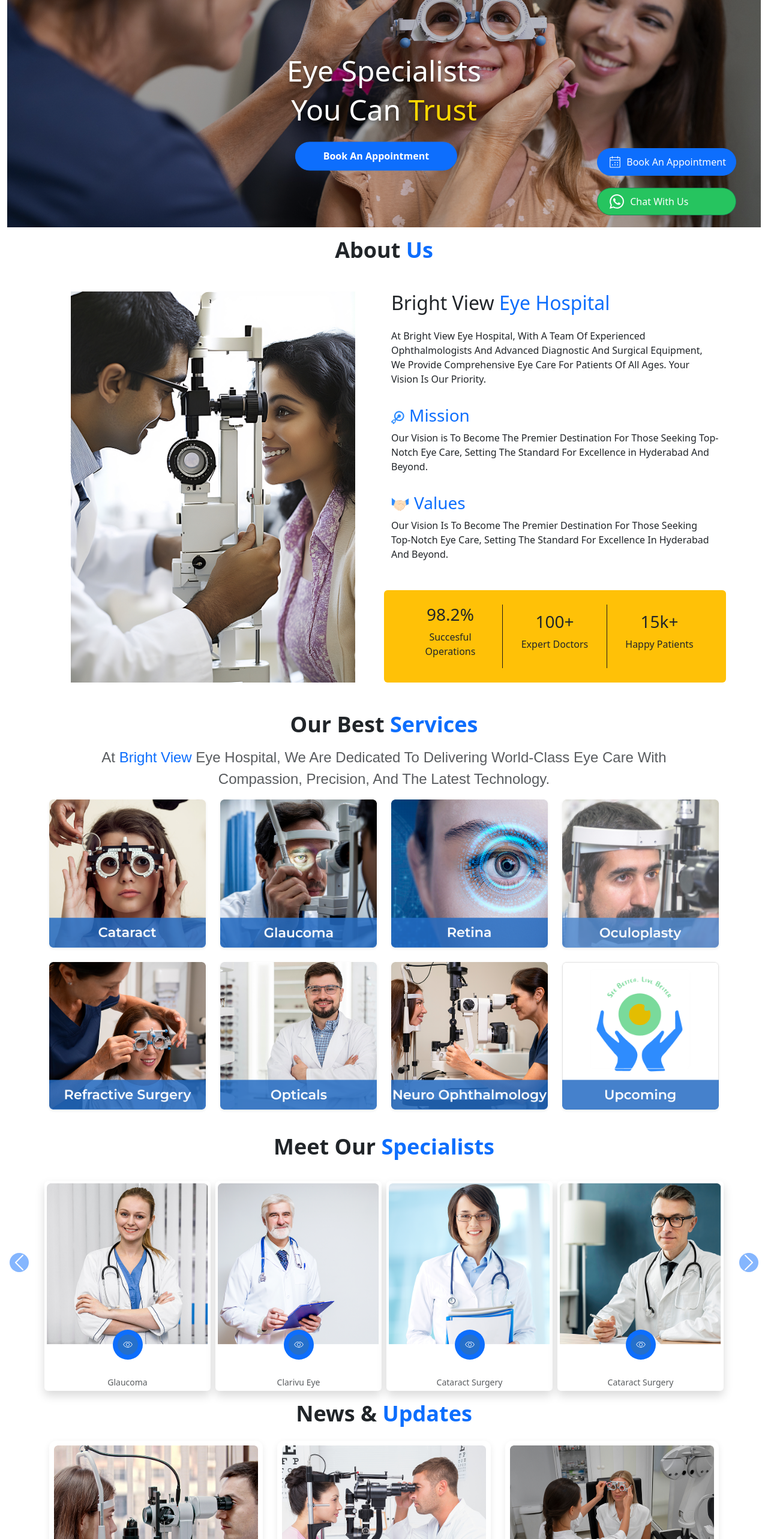
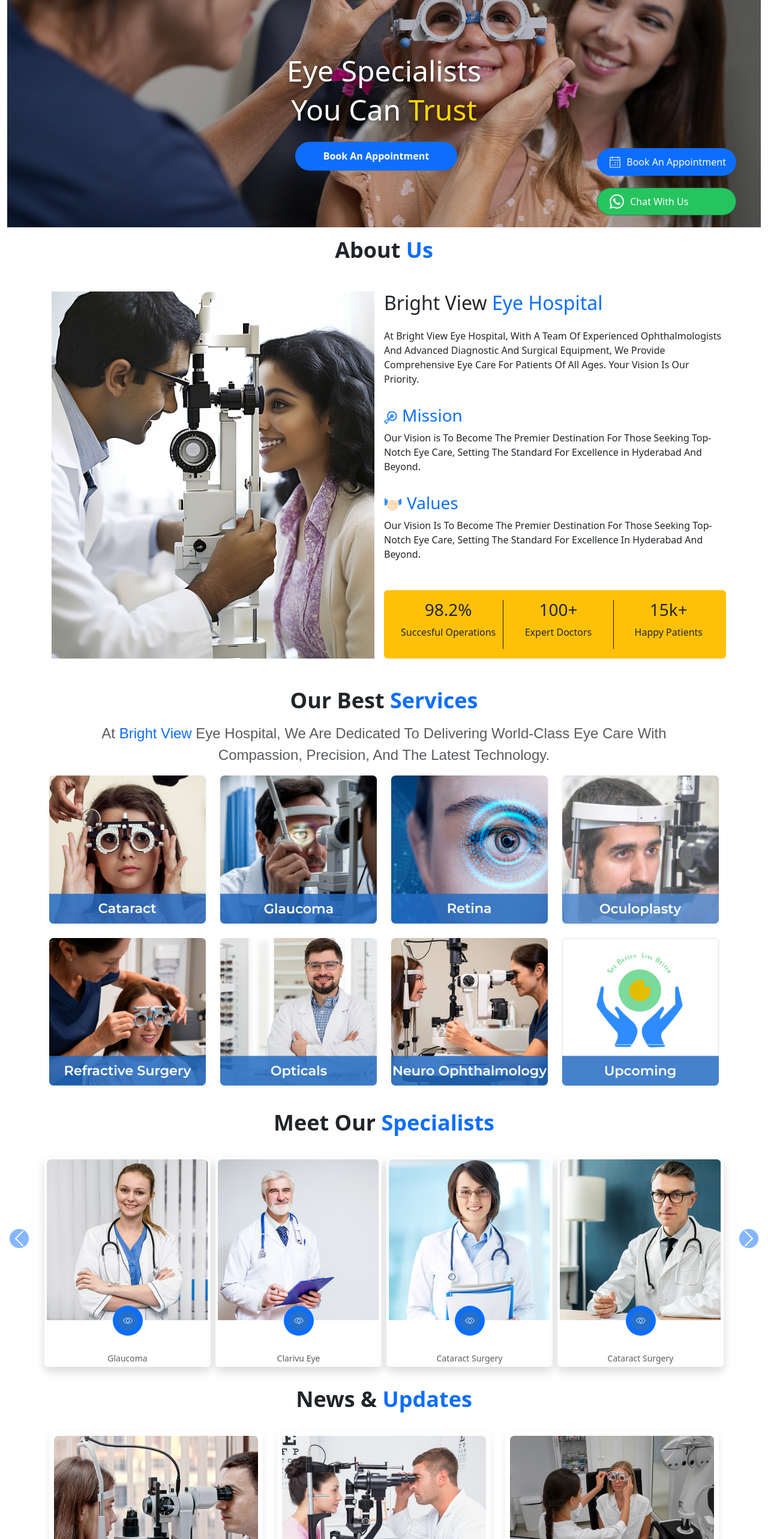
Before and after one commit to NagarajuKolar/Brightview, a React (Vite) app: page / in a window 1280 px wide. Shown: the part 234-2800 px from the top of the page at 60% size. Built offline with nearby package versions, Linux system fonts and the light colour scheme.

Commit message:
'updation'

```diff
--- a/src/CSS/aboutus.css
+++ b/src/CSS/aboutus.css
@@ -38,5 +38,7 @@
   .mobile-width .col-md-4:last-child {
     border-bottom: none !important;
   }
-
+.content{
+  text-align: justify;
 }
+}
--- a/src/CSS/contactus.css
+++ b/src/CSS/contactus.css
@@ -4,6 +4,9 @@
 }
 body {
   overflow-x: hidden;
+}
+footer{
+  padding: 0px !important;
 }
 .foot{
   height: 507px;
--- a/src/Components/AboutUs.jsx
+++ b/src/Components/AboutUs.jsx
@@ -10,7 +10,7 @@
             <h2 className="mt-3 mb-5 text-center  abouttext">About <span className='text-primary'>Us</span></h2>
             <div className="container mt-3 ">
                 <div className="row">
-                    <div className="col-md-6 px-5" >
+                    <div className="col-md-6 px-3" >
                         <img
                             src={Image} alt="img"
                             style={{
@@ -21,9 +21,9 @@
                         />
                     </div>
 
-                    <div className="col-md-6">
-                        <div >
-                            <h2 className='mobile-margin text-start'>Bright View <span className="text-primary">Eye Hospital</span></h2>
+                    <div className="col-md-6 m-0 p-0">
+                        <div className='container p-0 content'>
+                            <h2 className='mobile-margin text-start '>Bright View <span className="text-primary">Eye Hospital</span></h2>
                             <p className="fw-medium mt-4">At Bright View Eye Hospital, With A Team Of Experienced Ophthalmologists And Advanced Diagnostic And Surgical Equipment, We Provide Comprehensive Eye Care For Patients Of All Ages. Your Vision Is Our Priority.</p>
                         </div>
                         <div className="pt-3">
@@ -34,7 +34,7 @@
                             <h3 className="text-primary"><img className="pe-2" src={HandshakeLogo} alt="HandLogo" />Values</h3>
                             <p className=" fw-medium">Our Vision Is To Become The Premier Destination For Those Seeking Top-Notch Eye Care, Setting The Standard For Excellence In Hyderabad And Beyond.</p>
                         </div>
-                        <div className="row text-center mt-5 bg-warning rounded p-4 text-dark mobile-width">
+                        <div className="d-flex text-center mt-5 pe-1 bg-warning rounded p-3 text-dark mobile-width w-100">
                               <div className="col-md-4 d-flex flex-column align-items-center justify-content-center  border-end">
                                 <h3>98.2%</h3>
                                 <p>Succesful Operations</p>
--- a/src/Components/Contactus.jsx
+++ b/src/Components/Contactus.jsx
@@ -59,7 +59,7 @@
                 <footer className="row row-cols-1 row-cols-sm-2 row-cols-md-5  foot w-100 d-flex justify-content-center align-items-center"
                 style={{ backgroundImage: `url(${eye})` , backgroundRepeat:'no-repeat',backgroundPosition: 'center',}}>
 
-                    <div className="col-md-3 mb-3 ms-5">
+                    <div className="col-md-3 mb-3 ">
                         <img className="img-fluid px-3" src={logohos} alt="map" />
                         <p>We Are Dedicated To Preserving And Enhancing <br />
                             Your Vision With Compassionate,Expert Care
--- a/src/Components/Doctors.jsx
+++ b/src/Components/Doctors.jsx
@@ -114,7 +114,7 @@
         </button>
       </div>
 
-      <h2 className="mb-4 text-center specialist-text">News & <span className='text-primary'>Updates</span></h2>
+      <h2 className="mb-3 py-3 text-center specialist-text">News & <span className='text-primary'>Updates</span></h2>
       <div className="container">
         <div className="row">
           <div className="col-md-4 mb-4">
--- a/src/Components/Faq.jsx
+++ b/src/Components/Faq.jsx
@@ -32,6 +32,10 @@
       answer: "LASIK is a popular vision correction surgery using a laser to reshape the cornea.",
     },
     {
+      question: "Can children undergo eye exams?",
+      answer: "Yes, children should regularly undergo eye exams to detect any early vision issues.",
+    },
+        {
       question: "Can children undergo eye exams?",
       answer: "Yes, children should regularly undergo eye exams to detect any early vision issues.",
     },
```
